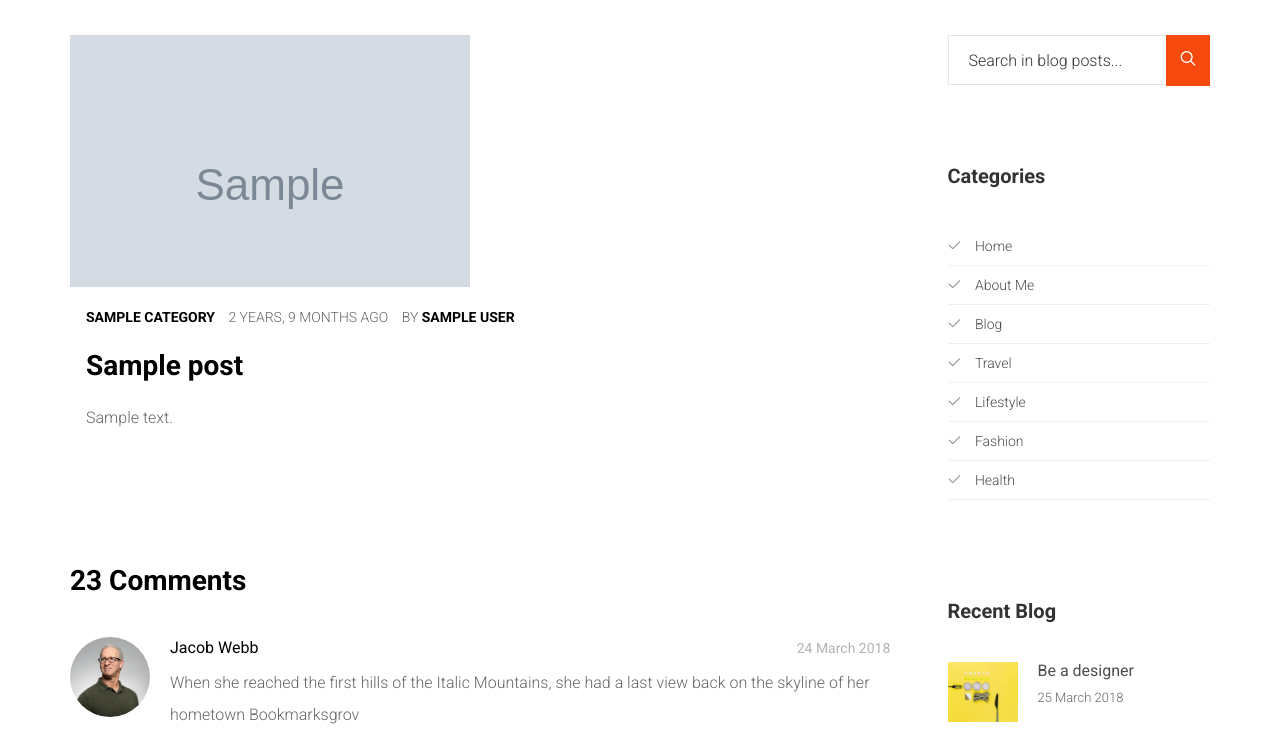
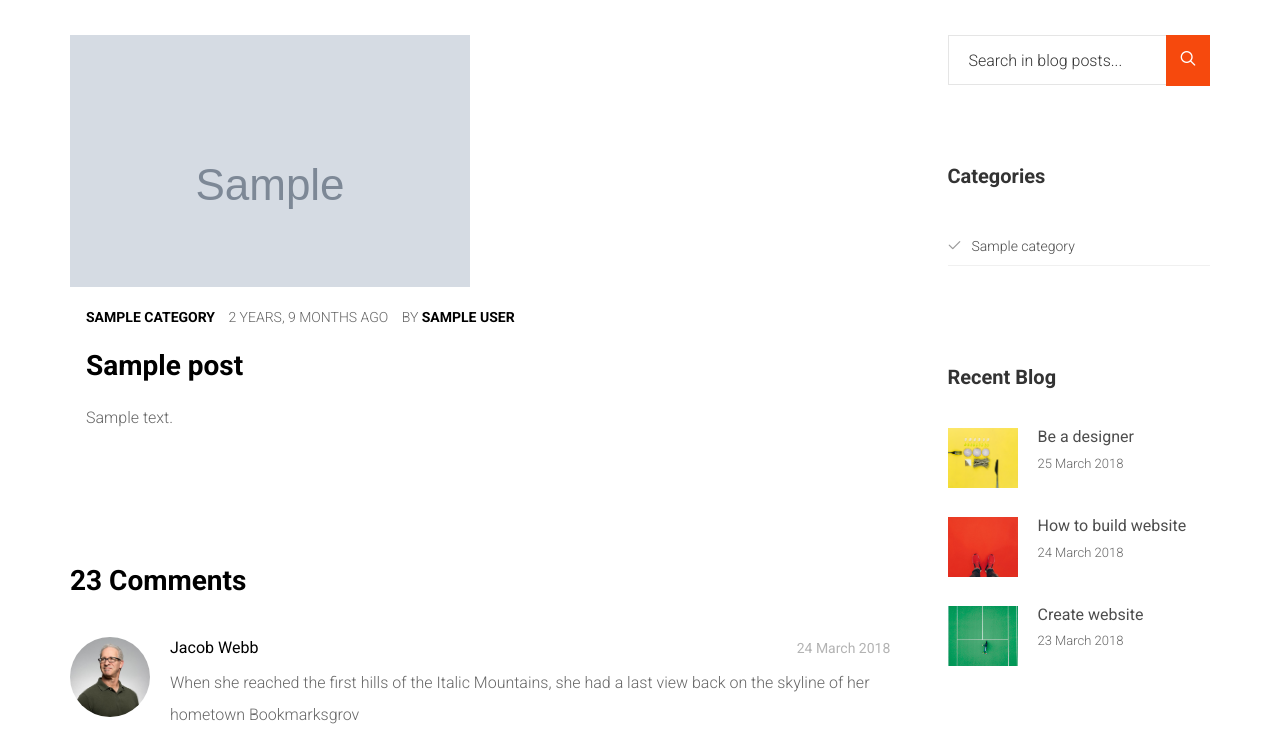
Before and after one commit to EverLookNeverSee/crispy_notes, a Django app: page /blog/post/1/ in a window 1280 px wide. Shown: the part 377-1117 px from the top of the page. Run offline with Django 3.2, Linux system fonts and the light colour scheme; a user stored in the database is signed in; tables that the repository leaves empty hold one stand-in row (values such as "Sample post"); grey boxes marked "Sample" are stand-in pictures; some libraries are stand-ins or nearby versions; some web fonts are replaced.

Commit message:
Separating blog_single_all_categories using ctt

```diff
--- /dev/null
+++ b/core/templates/blog/blog-single-all-categories.html
@@ -0,0 +1,8 @@
+{% load blog_tags %}
+<p>
+    <ul class="category">
+        {% for cat in categories %}
+            <li><a href="{% url 'blog:category' cat_name=cat.name %}"><i class="icon-check"></i>{{ cat.name }}</a></li>
+        {% endfor %}
+    </ul>
+</p>
--- a/core/templates/blog/blog-single.html
+++ b/core/templates/blog/blog-single.html
@@ -1,6 +1,7 @@
 {% extends 'base.html' %}
 {% load static %}
 {% load humanize %}
+{% load blog_tags %}
 {% block content %}
 
 <aside id="colorlib-breadcrumbs">
@@ -138,17 +139,7 @@
 							</div>
 							<div class="side">
 								<h2 class="sidebar-heading">Categories</h2>
-								<p>
-									<ul class="category">
-										<li><a href="#"><i class="icon-check"></i> Home</a></li>
-										<li><a href="#"><i class="icon-check"></i> About Me</a></li>
-										<li><a href="#"><i class="icon-check"></i> Blog</a></li>
-										<li><a href="#"><i class="icon-check"></i> Travel</a></li>
-										<li><a href="#"><i class="icon-check"></i> Lifestyle</a></li>
-										<li><a href="#"><i class="icon-check"></i> Fashion</a></li>
-										<li><a href="#"><i class="icon-check"></i> Health</a></li>
-									</ul>
-								</p>
+								{% blog_single_all_categories %}
 							</div>
 							<div class="side">
 								<h2 class="sidebar-heading">Recent Blog</h2>
```
